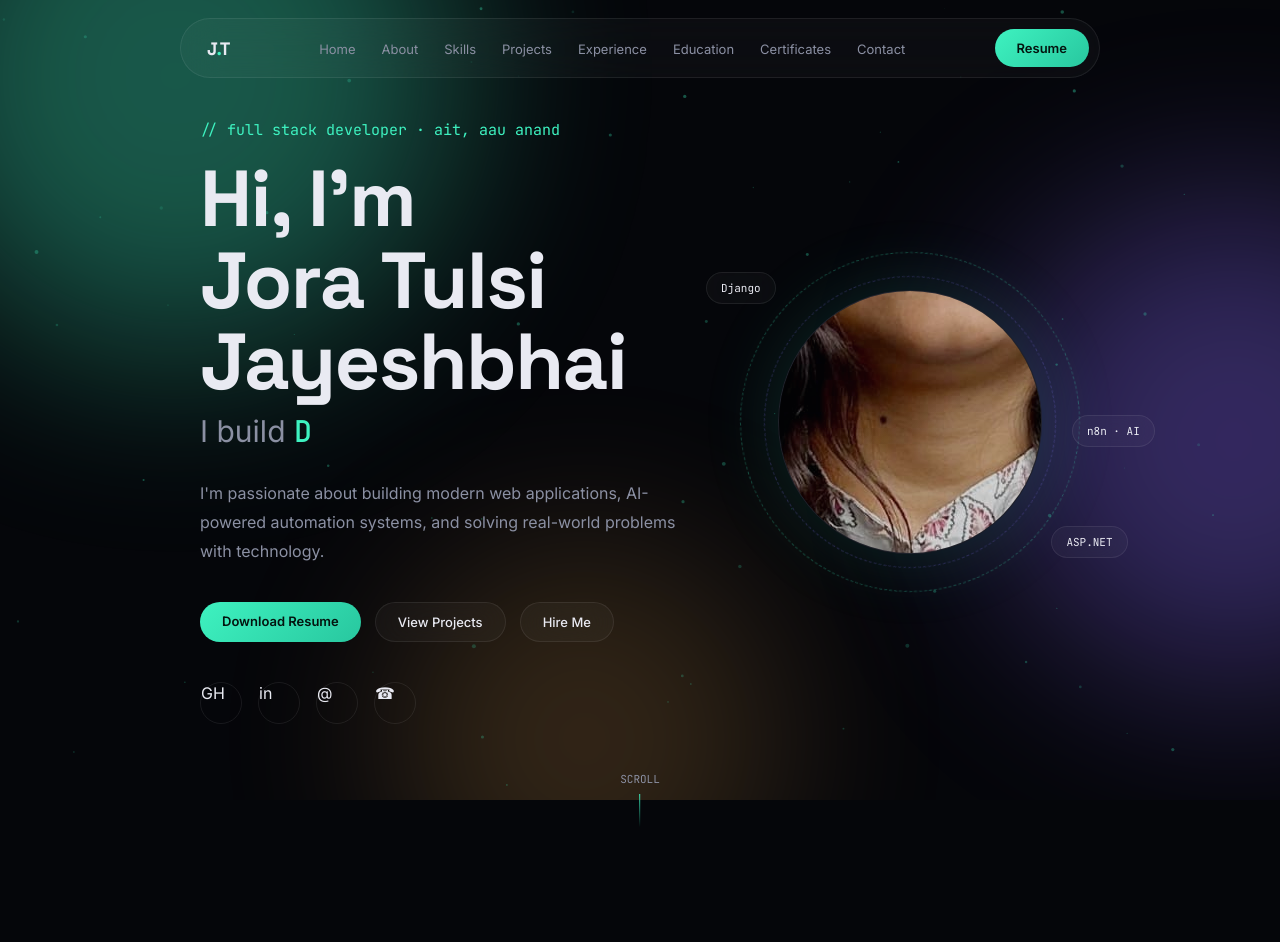
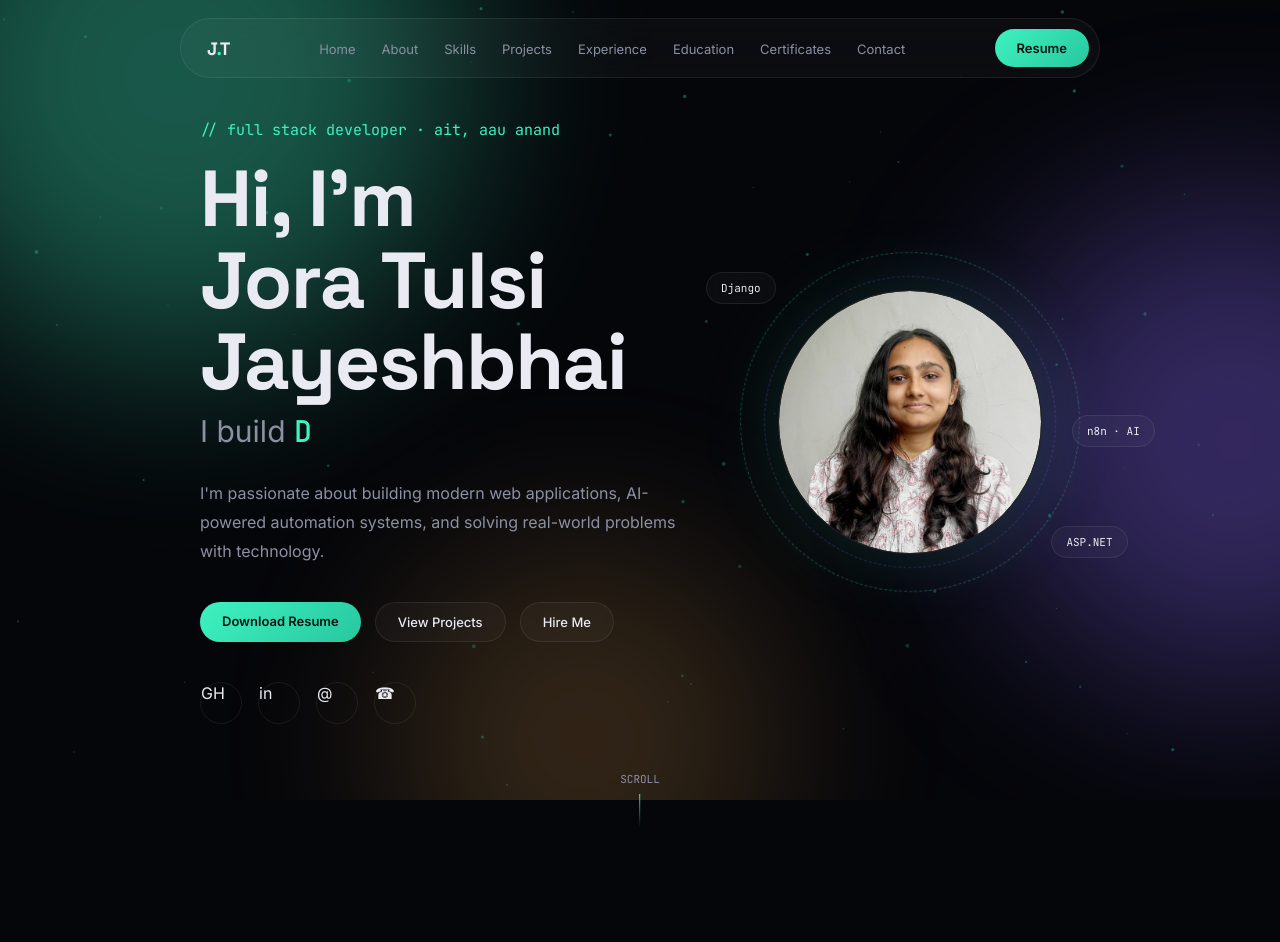
Before and after one commit to tulsijora19/portfolio, a plain HTML site: page index.html in a window 1280 px wide. Shown: the top 942 px of the page. Drawn offline with nearby package versions, Linux system fonts and the light colour scheme; animation ran at ten frames a second.

Commit message:
Refactor orb-photo to include profile image styling
Updated orb-photo class styles and modified HTML structure for profile image.

```diff
--- a/index.html
+++ b/index.html
@@ -129,7 +129,24 @@ h2.section-title{font-size:clamp(32px,4.5vw,52px);font-weight:600;margin-bottom:
 .orb-ring.r2{inset:24px;border-color:rgba(139,107,255,.25);animation-duration:22s;animation-direction:reverse;}
 @keyframes spin{to{transform:rotate(360deg);}}
 .orb-photo{position:absolute;inset:38px;border-radius:50%;background:linear-gradient(160deg,var(--panel-2),var(--panel));border:1px solid var(--line);display:flex;align-items:center;justify-content:center;overflow:hidden;box-shadow:0 0 80px rgba(62,242,192,.15);}
-.orb-photo .initials{font-family:'Space Grotesk',sans-serif;font-size:64px;font-weight:700;color:var(--root);opacity:.85;}
+.orb-photo{
+    position:absolute;
+    inset:38px;
+    border-radius:50%;
+    overflow:hidden;
+    display:flex;
+    justify-content:center;
+    align-items:center;
+    background:#111;
+}
+
+.profile-img{
+    width:100%;
+    height:100%;
+    object-fit:cover;
+    object-position:center 18%;
+    border-radius:50%;
+}
 .orb-tag{position:absolute;padding:8px 14px;border-radius:100px;font-size:11px;font-family:'JetBrains Mono',monospace;white-space:nowrap;}
 .orb-tag.t1{top:6%;left:-10%;}
 .orb-tag.t2{bottom:10%;right:-14%;}
@@ -329,7 +346,9 @@ footer{padding:60px 0 30px;border-top:1px solid var(--line);position:relative;z-
       <div class="orb-wrap">
         <div class="orb-ring"></div>
         <div class="orb-ring r2"></div>
-        <div class="orb-photo"><div class="initials"><img src="97.jpeg" alt="Jora Tulsi Jayeshbhai"></div></div>
+        <div class="orb-photo">
+    <img src="97.jpeg" alt="Jora Tulsi Jayeshbhai" class="profile-img">
+</div>
         <div class="orb-tag glass t1 mono">Django</div>
         <div class="orb-tag glass t2 mono">ASP.NET</div>
         <div class="orb-tag glass t3 mono">n8n · AI</div>
```
